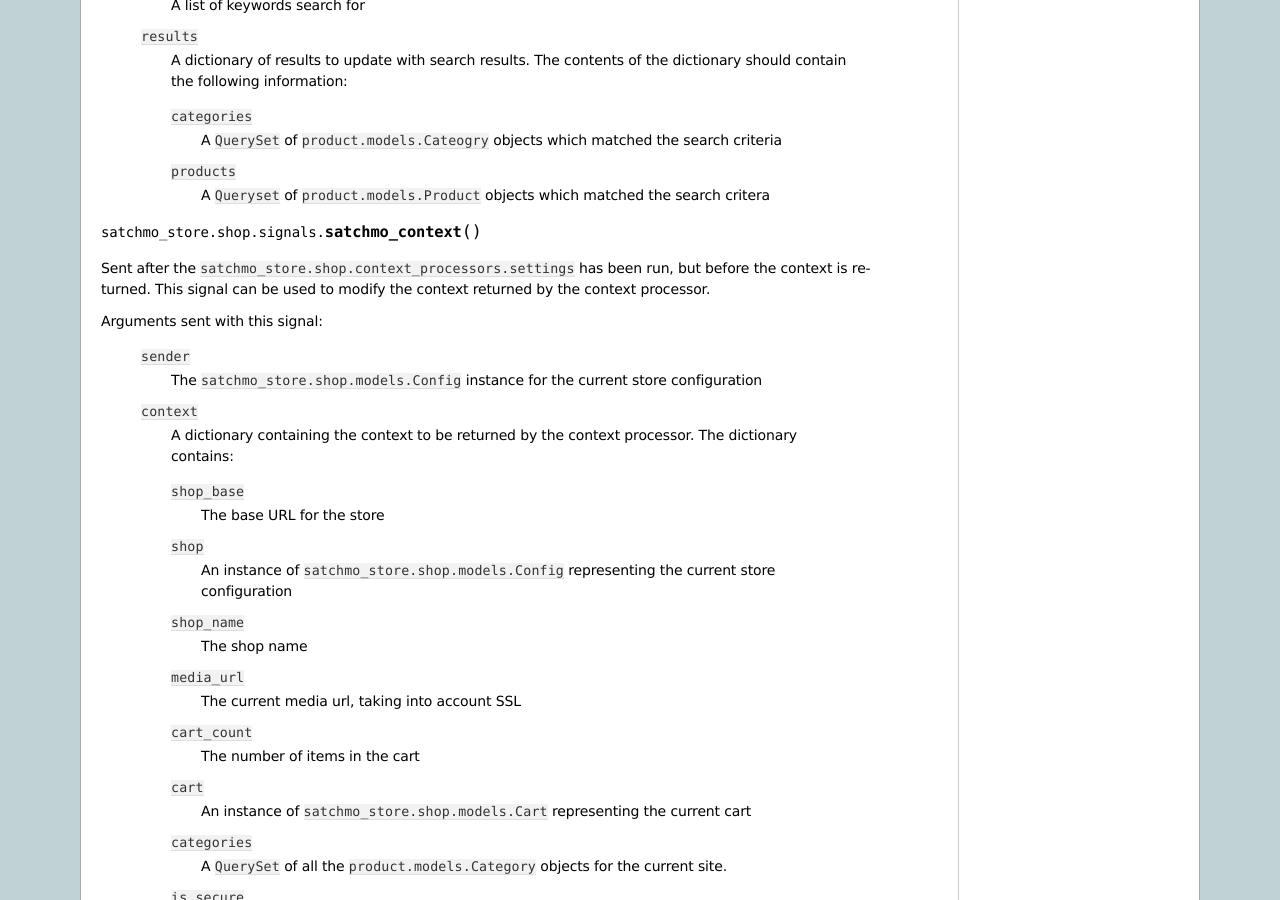
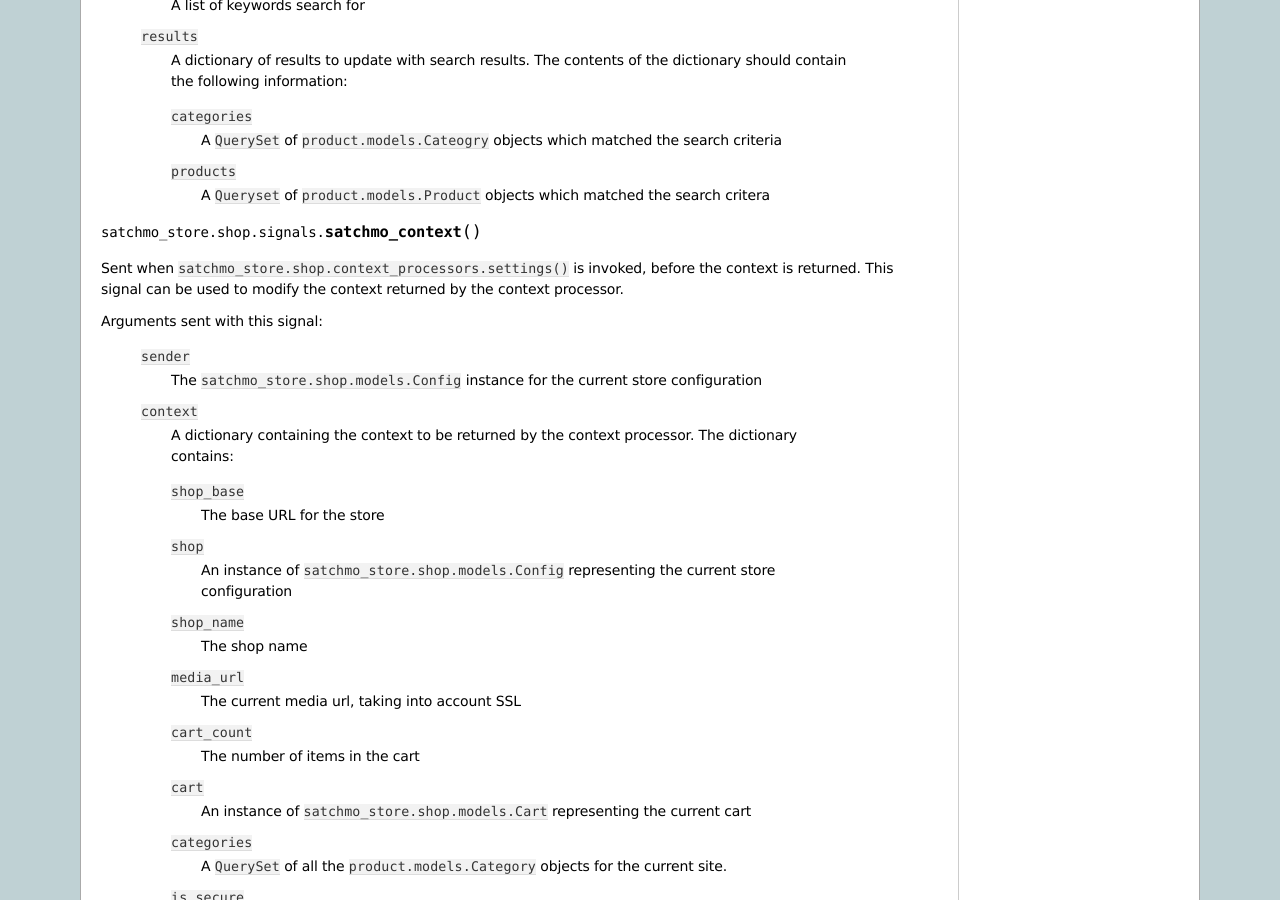
Before and after one commit to opencoca/WEB-Satchmo, a Sphinx documentation site: the page built from docs/signals.txt, in a window 1280 px wide and 900 px high, scrolled down 4560 px. Built offline with Sphinx 7.4.7, drawn with Linux system fonts in a browser that asks for light colours.

Commit message:
docs/signals: reword satchmo_context description

```diff
--- a/docs/signals.txt
+++ b/docs/signals.txt
@@ -245,7 +245,7 @@ Arguments sent with this signal:
 
 .. function:: satchmo_context
 
-Sent after the ``satchmo_store.shop.context_processors.settings`` has been run, but before the context is returned. This signal can be used to modify the context returned by the context processor.
+Sent when ``satchmo_store.shop.context_processors.settings()`` is invoked, before the context is returned. This signal can be used to modify the context returned by the context processor.
 
 Arguments sent with this signal:
 
```
